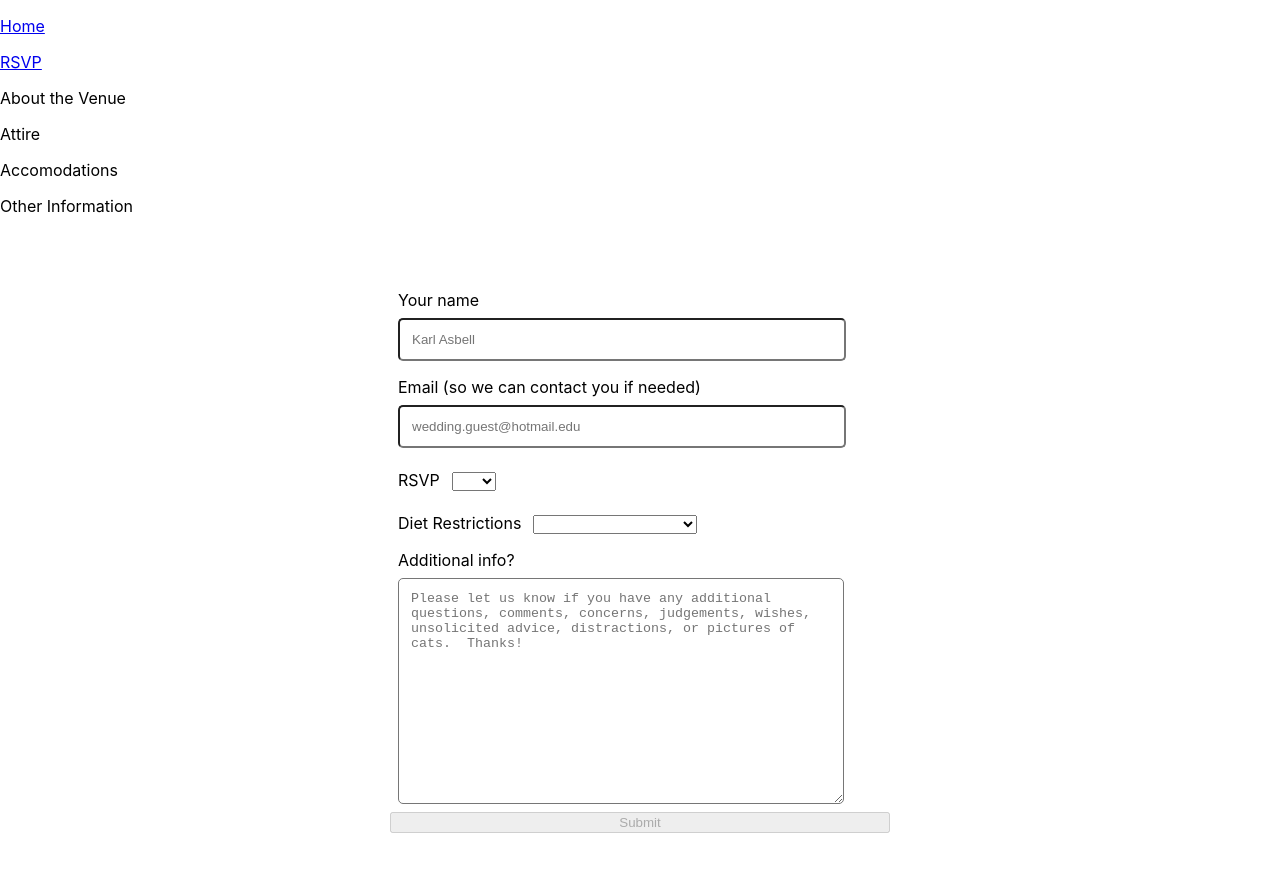
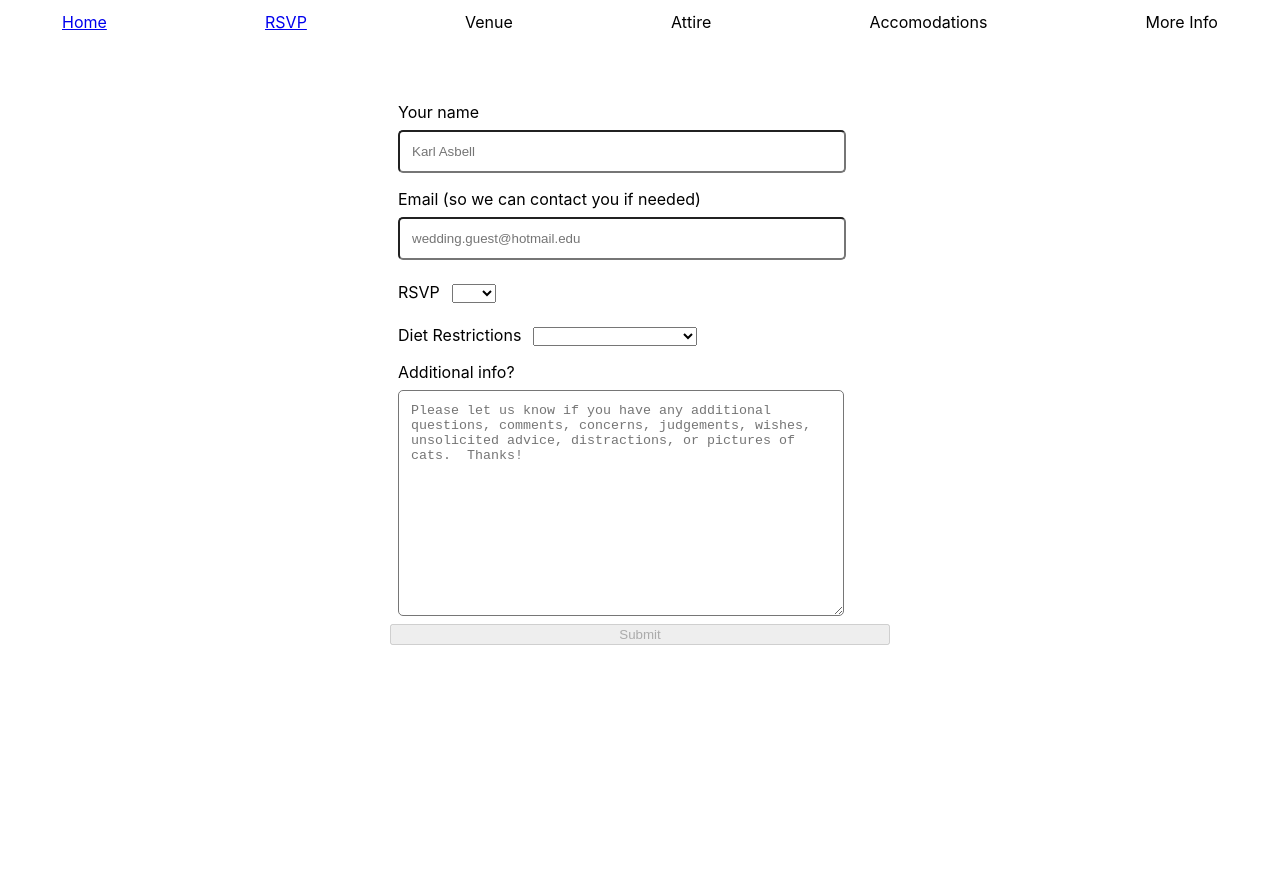
Before and after one commit to rupp-colin/wedding-client, a React (Create React App) app: page /rsvp in a window 1280 px wide. Shown: the top 872 px of the page. After the commit the page ends 800 px from the top, so only its background shows below. Built offline with nearby package versions, Linux system fonts and the light colour scheme.

Commit message:
imports stylesheet

```diff
--- a/src/components/NavLinks.js
+++ b/src/components/NavLinks.js
@@ -1,15 +1,16 @@
 import React, {Component} from 'react';
 import { Link } from 'react-router-dom';
+import '../styles/NavLinks.css';
 
 export default function NavLinks() {
   return (
-    <nav>
-      <p><Link to='/'>Home</Link></p>
-      <p><Link to="/rsvp">RSVP</Link></p>
-      <p>About the Venue</p>
-      <p>Attire</p>
-      <p>Accomodations</p>
-      <p>Other Information</p>
+    <nav id="main-nav">
+      <div className="link-container"><Link to='/'>Home</Link></div>
+      <div className="link-container"><Link to="/rsvp">RSVP</Link></div>
+      <div className="link-container">Venue</div>
+      <div className="link-container">Attire</div>
+      <div className="link-container">Accomodations</div>
+      <div className="link-container">More Info</div>
     </nav>
   )
 }
```
